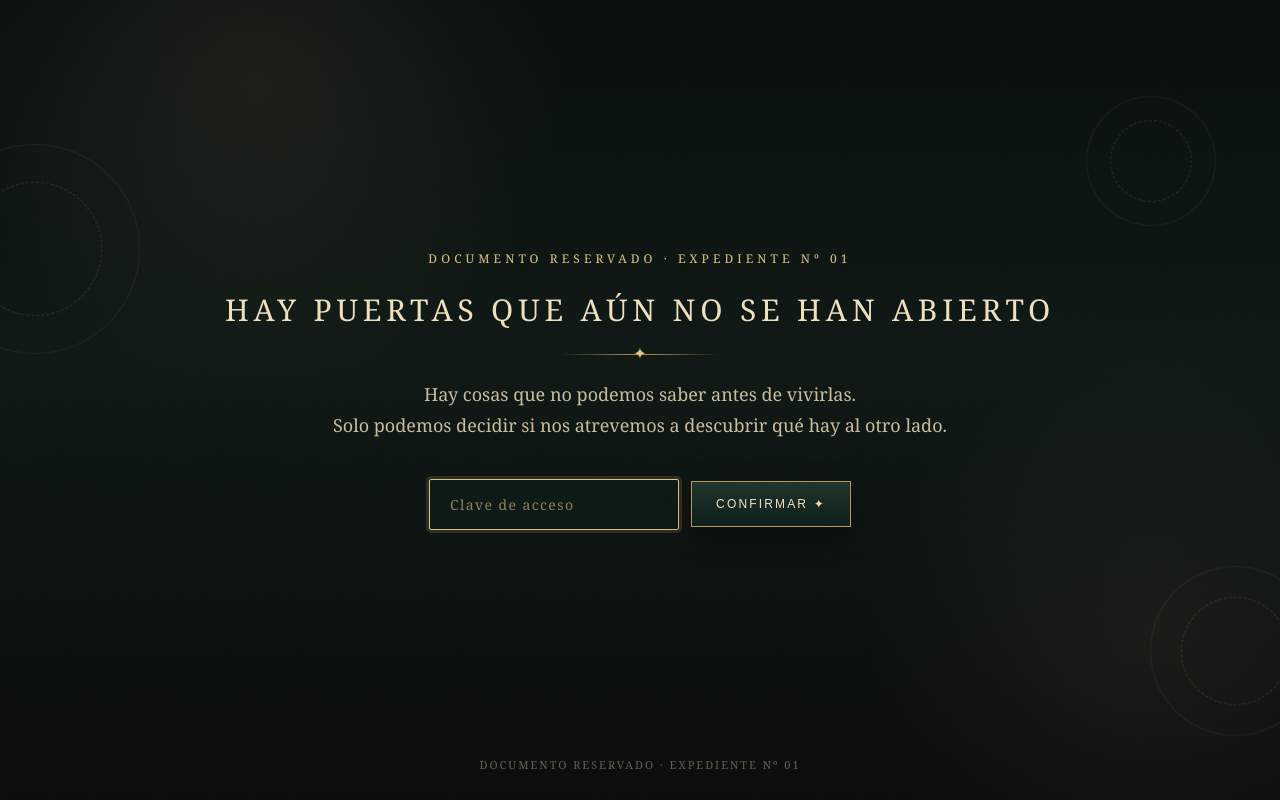
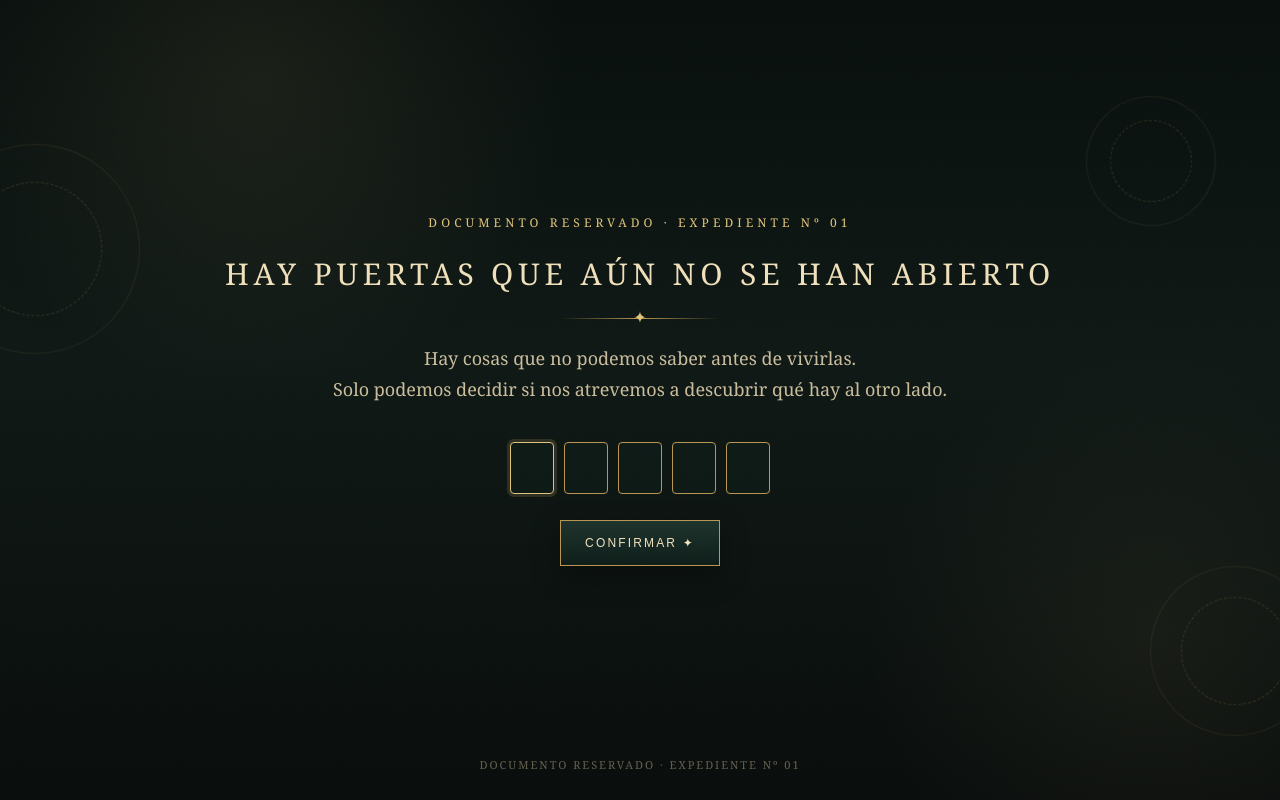
Before and after one commit to Jetoba/invitation-kuri, a React (Vite) app: page / in a window 1280 px wide. Both pictures are taken after a click on the button "ABRIR EXPEDIENTE ✦". Built offline with nearby package versions, Linux system fonts and the light colour scheme.

Commit message:
feat: add new styles of password

```diff
--- a/src/components/Hero.jsx
+++ b/src/components/Hero.jsx
@@ -1,20 +1,40 @@
-import { useState } from "react";
+import { useRef, useState } from "react";
 
-const PASSWORD = "circo";
+const PASSWORD = "llave";
 
 export default function Hero({ onOpen, opened }) {
   const [showForm, setShowForm] = useState(false);
-  const [value, setValue] = useState("");
+  const [chars, setChars] = useState(Array(PASSWORD.length).fill(""));
   const [error, setError] = useState(false);
+  const inputsRef = useRef([]);
 
   function handleButtonClick() {
     if (opened) return;
     setShowForm(true);
   }
 
+  function handleCharChange(index, raw) {
+    const letter = raw.slice(-1);
+    setChars((prev) => {
+      const next = [...prev];
+      next[index] = letter;
+      return next;
+    });
+    if (error) setError(false);
+    if (letter && index < PASSWORD.length - 1) {
+      inputsRef.current[index + 1]?.focus();
+    }
+  }
+
+  function handleKeyDown(index, e) {
+    if (e.key === "Backspace" && !chars[index] && index > 0) {
+      inputsRef.current[index - 1]?.focus();
+    }
+  }
+
   function handleSubmit(e) {
     e.preventDefault();
-    if (value.trim().toLowerCase() === PASSWORD) {
+    if (chars.join("").trim().toLowerCase() === PASSWORD) {
       setError(false);
       onOpen();
     } else {
@@ -45,21 +65,26 @@ export default function Hero({ onOpen, opened }) {
 
         {showForm && !opened && (
           <form className="password-form" onSubmit={handleSubmit}>
-            <input
-              type="password"
-              className="password-input"
-              placeholder="Clave de acceso"
-              value={value}
-              onChange={(e) => {
-                setValue(e.target.value);
-                if (error) setError(false);
-              }}
-              autoFocus
-            />
-            <button className="btn" type="submit">
+            <div className="password-pin">
+              {chars.map((char, index) => (
+                <input
+                  key={index}
+                  ref={(el) => (inputsRef.current[index] = el)}
+                  type="password"
+                  inputMode="text"
+                  maxLength={1}
+                  className="password-pin-cell"
+                  value={char}
+                  onChange={(e) => handleCharChange(index, e.target.value)}
+                  onKeyDown={(e) => handleKeyDown(index, e)}
+                  autoFocus={index === 0}
+                />
+              ))}
+            </div>
+            <button className="btn password-submit" type="submit">
               Confirmar ✦
             </button>
-            {error && <div className="password-error">Clave incorrecta. Inténtalo de nuevo.</div>}
+            {error && <div className="password-error">Llave incorrecta. Inténtalo de nuevo.</div>}
           </form>
         )}
       </div>
--- a/src/styles.css
+++ b/src/styles.css
@@ -72,15 +72,18 @@ h1{
 }
 .btn:hover{transform:translateY(-2px); box-shadow:0 16px 34px rgba(0,0,0,.4)}
 .password-form{
-  display:flex; flex-wrap:wrap; align-items:center; justify-content:center; gap:12px;
+  display:flex; flex-direction:column; align-items:center; justify-content:center; gap:16px;
 }
-.password-input{
+.password-pin{
+  display:flex; gap:10px;
+}
+.password-pin-cell{
   border:1px solid var(--gold); background:rgba(15,30,26,.6); color:#f0e2bf;
-  padding:15px 20px; letter-spacing:.1em; font-size:14px; font-family:Georgia, "Times New Roman", serif;
-  border-radius:2px; outline:none; min-width:200px;
+  width:44px; height:52px; text-align:center; font-size:20px; font-family:Georgia, "Times New Roman", serif;
+  border-radius:4px; outline:none;
 }
-.password-input::placeholder{color:#8f815f}
-.password-input:focus{border-color:var(--gold2); box-shadow:0 0 0 3px rgba(224,196,123,.15)}
+.password-pin-cell:focus{border-color:var(--gold2); box-shadow:0 0 0 3px rgba(224,196,123,.15)}
+.password-submit{margin-top:10px}
 .password-error{
   flex-basis:100%; text-align:center; color:#e08b7b; font-size:12px; letter-spacing:.08em;
 }
```
